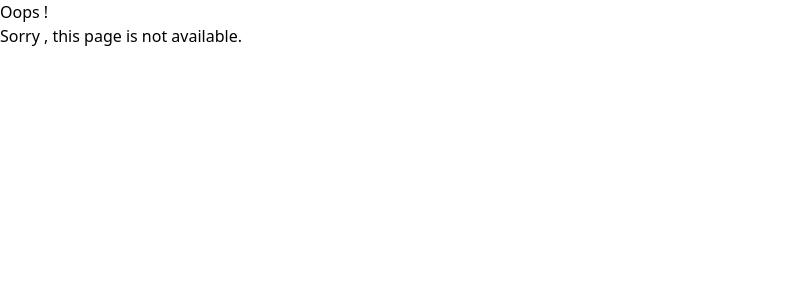
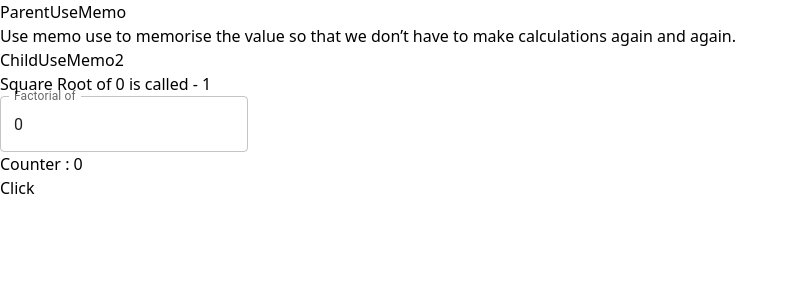
Before and after one commit to atishbagate/tast_1, a React (Vite) app: page /useMemo in a window 1280 px wide. Shown: the top 300 px of the page, without its empty margins (0-798 px from the left). Built offline with nearby package versions, Linux system fonts and the light colour scheme.

Commit message:
useMemo added

```diff
--- a/src/App.tsx
+++ b/src/App.tsx
@@ -5,6 +5,7 @@ import ErrorPage from "./Pages/ErrorPage/ErrorPage";
 import Parent from "./Pages/CallBackHook/Parent";
 import ParentUseEffect from "./Pages/useEffectHook/Parent";
 import UseRefParent from "./Pages/useRef/UseRefParent";
+import ParentUseMemo from "./Pages/useMemo/ParentUseMemo";
 
 export const router = createBrowserRouter(
   createRoutesFromElements(
@@ -15,6 +16,7 @@ export const router = createBrowserRouter(
     <Route path="/parent" element={<Parent/>} />
     <Route path="/useEffect" element={<ParentUseEffect/>} />
     <Route path="/useRefParent" element={<UseRefParent />} />
+    <Route path="/useMemo" element={<ParentUseMemo /> } />
     </>
   )
 )
--- /dev/null
+++ b/src/Pages/useMemo/ChildUseMemo1.tsx
@@ -0,0 +1,44 @@
+import { Button } from "@mui/material";
+import { useMemo, useState } from "react";
+
+const ChildUseMemo = ({arr}) => {
+
+
+    const [count, setCount] = useState(0);
+
+    console.log("Child component render.");
+
+    // const validNumberfunction = arr.filter(num => num % 2);
+
+    const validNumber =  useMemo(()=>{
+        console.log("validNumber useMemo called .");
+        const arrFilter = arr.filter(num => num % 2);
+
+        return {arrFilter}
+
+    },[arr]);
+
+    console.log("validNumber,,",validNumber);
+
+
+
+    function counterHandler() {
+
+        // console.log("handle counter triggered");
+        setCount((prevValu) => prevValu + 1);
+    }
+
+
+    return (
+        <>
+            <h2>ChildUseMemo</h2>
+            <h2>Count : {count}</h2>
+            <Button onClick={counterHandler}>Add</Button>
+            {arr.map((item, key) => (
+                <li key={key}>Count : {item}</li>
+            ))}
+        </>
+    )
+}
+
+export default ChildUseMemo;
--- /dev/null
+++ b/src/Pages/useMemo/ChildUseMemo2.tsx
@@ -0,0 +1,35 @@
+import { TextField } from "@mui/material";
+import { ChangeEvent, useMemo, useState } from "react";
+
+const ChildUseMemo2 = () => {
+    const [number, setNumber] = useState(0);
+
+    const [increment, setIncrement] = useState(0);
+
+    const onChangeHandler = (e: ChangeEvent<HTMLInputElement>): void => {
+        setNumber(Number(e.target.value));
+    }
+
+    const sqrtOf = (n:number):number=> {
+        console.log("SQRT called.");
+
+        return n <=0 ? 1 : n*n;
+    }
+    const sqrt = useMemo(()=> sqrtOf(number),[number]);
+
+    const counterAdd = () => {
+        setIncrement((prevValue) => prevValue + 1);
+    }
+
+    return (
+        <>
+            <h2>ChildUseMemo2</h2>
+            <p>Square Root of {number} is called - {sqrt}</p>
+            <TextField label="Factorial of " variant="outlined" type="number" value={number} onChange={onChangeHandler} />
+            <h5>Counter : {increment}</h5>
+            <button onClick={counterAdd}>Click</button>
+        </>
+    )
+}
+
+export default ChildUseMemo2;
--- /dev/null
+++ b/src/Pages/useMemo/ParentUseMemo.tsx
@@ -0,0 +1,16 @@
+import ChildUseMemo from "./ChildUseMemo1";
+import ChildUseMemo2 from "./ChildUseMemo2";
+const ParentUseMemo = () => {
+
+    const arr = [1, 2, 3, 4, 5, 6, 7, 8, 9, 10, 11, 12, 13, 14, 15, 16,18,19,20];
+    return (
+        <>
+        <h2>ParentUseMemo</h2>
+        <p>Use memo use to memorise the value so that we don’t have to make calculations again and again.  </p>
+        {/* <ChildUseMemo arr = {arr}/> */}
+        <ChildUseMemo2 />
+        </>
+    )
+}
+
+export default ParentUseMemo;
```
